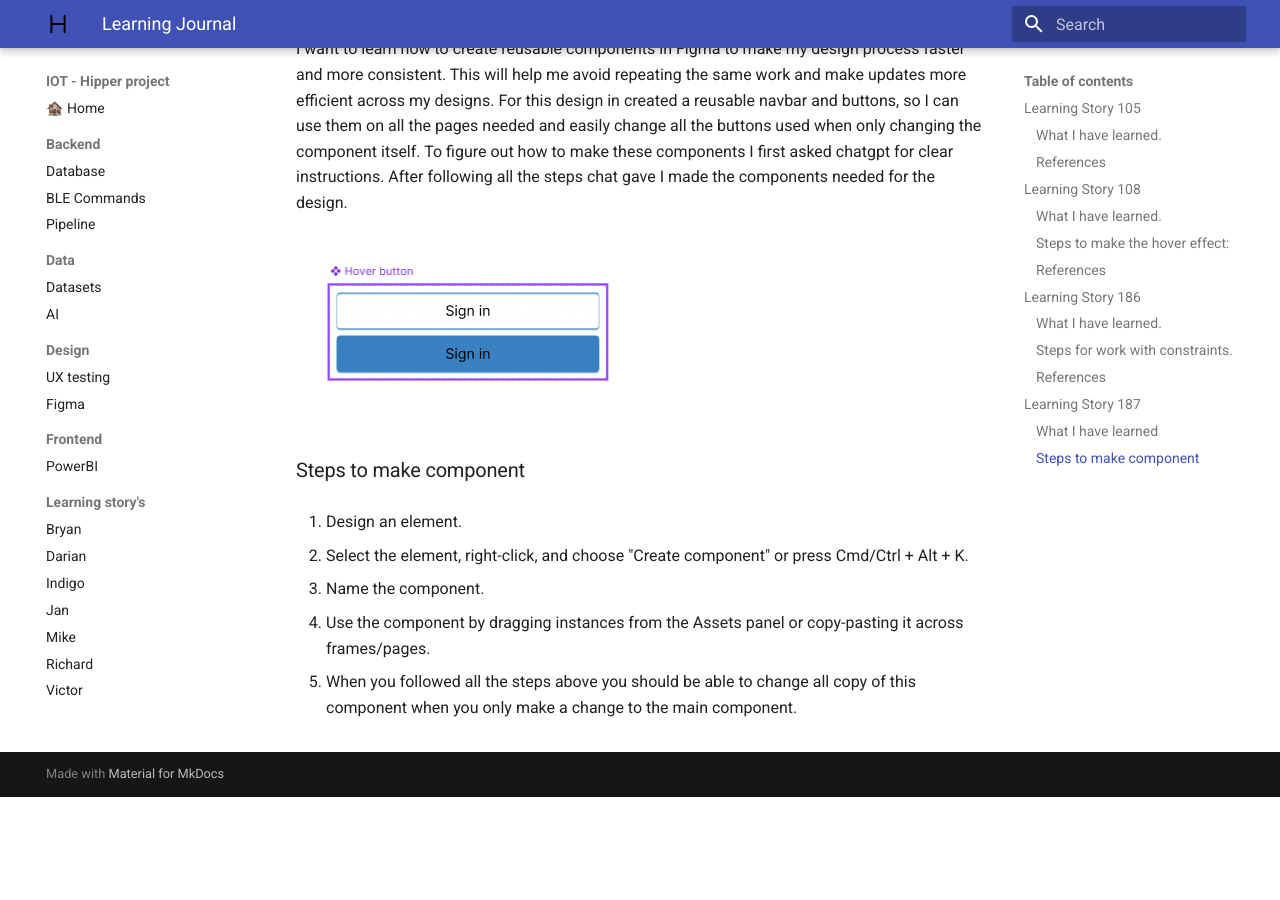
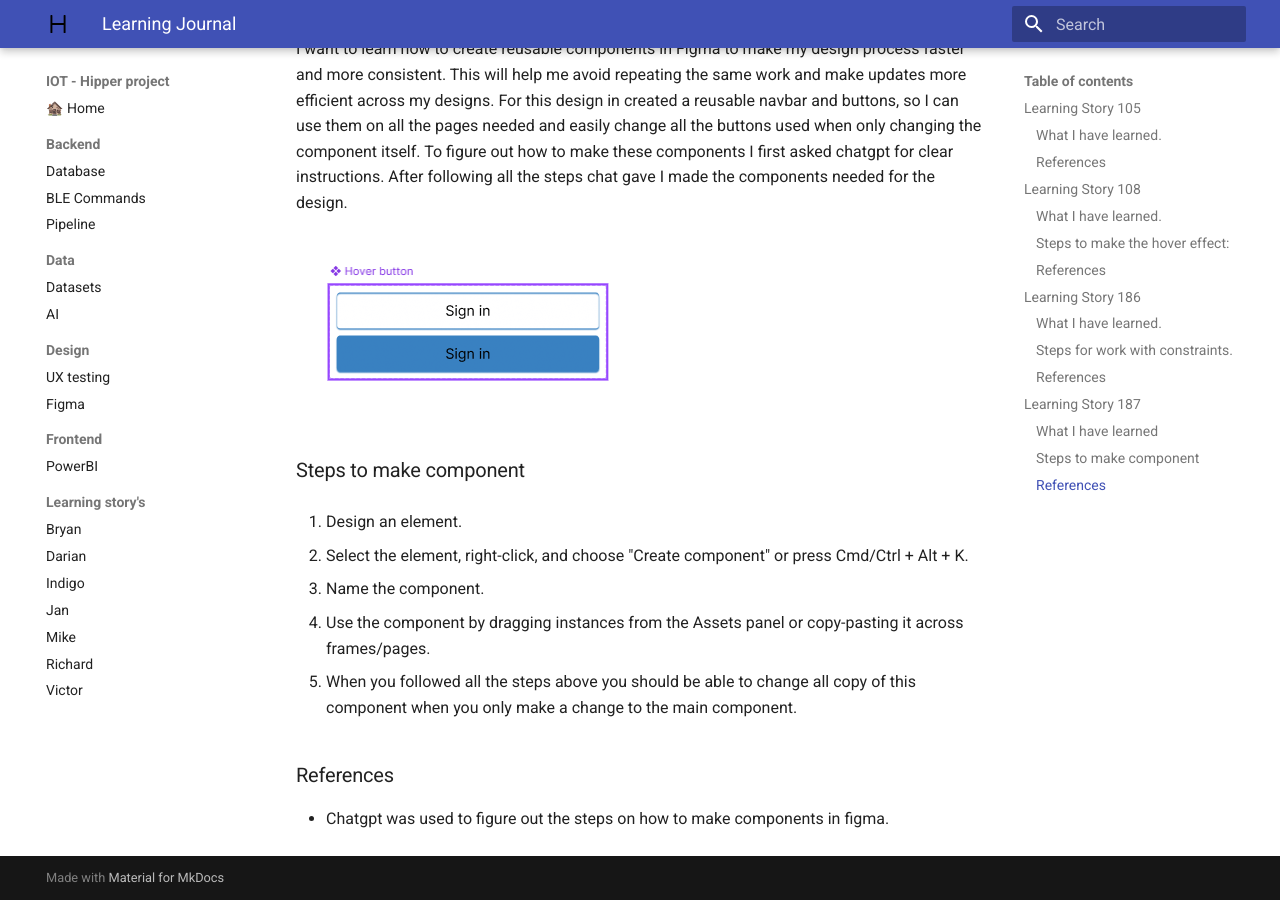
Before and after one commit to Vic-Warden/Digital-Life-Hipper-Monitoring, an MkDocs documentation site: the page built from docs/learning/journalRichard.md, in a window 1280 px wide and 900 px high, scrolled down 4673 px. Built offline with MkDocs 1.6.1 and Material for MkDocs 9.7.7, drawn with Linux system fonts in a browser that asks for light colours; before the commit the page ends 5470 px from its top, so only the background shows below that.

Commit message:
docs: Added references

```diff
--- a/docs/learning/journalRichard.md
+++ b/docs/learning/journalRichard.md
@@ -104,3 +104,6 @@ I want to learn how to create reusable components in Figma to make my design pro
 4. Use the component by dragging instances from the Assets panel or copy-pasting it across frames/pages.
 
 5. When you followed all the steps above you should be able to change all copy of this component when you only make a change to the main component.
+
+### References
+- Chatgpt was used to figure out the steps on how to make components in figma.
```
